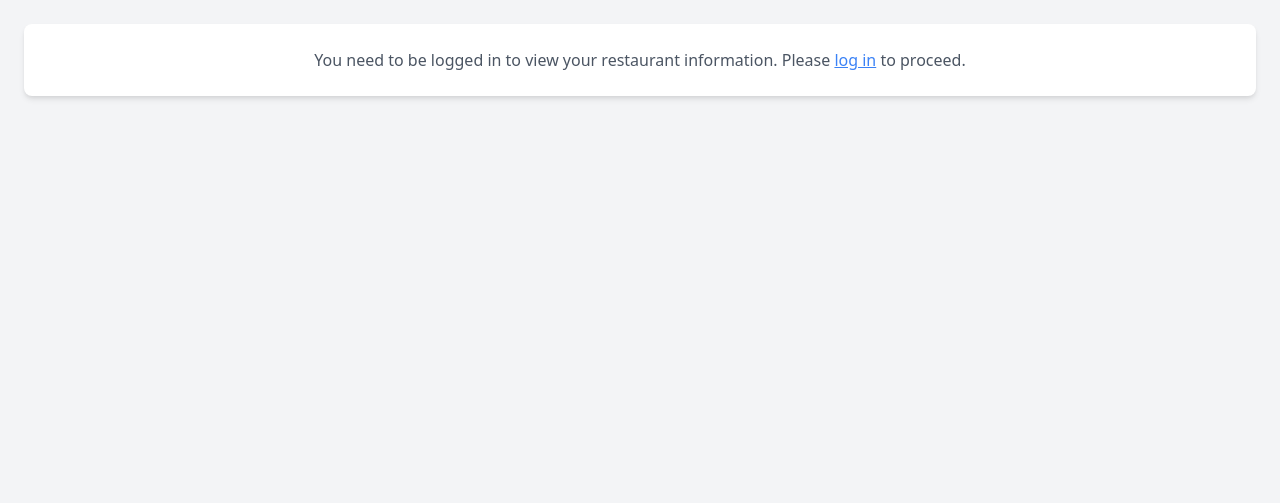
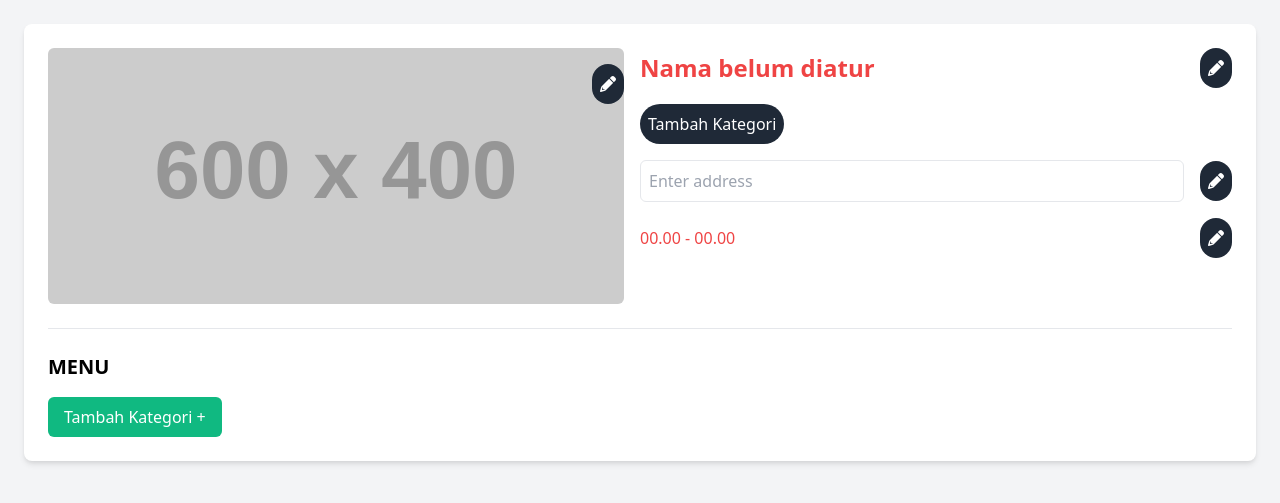
Before and after one commit to muttyqt15/pbp-6, a Django app: page /restaurant/ in a window 1280 px wide. Shown: the top 503 px of the page. Run offline with Django 5.2, Linux system fonts and the light colour scheme; grey boxes labelled with a size stand in for pictures from a placeholder-image service; some libraries are stand-ins or nearby versions.

Commit message:
updated wireframe, TODO enable buttons and styling

```diff
--- a/api/restaurant/templates/my_restaurant.html
+++ b/api/restaurant/templates/my_restaurant.html
@@ -9,63 +9,94 @@
 </head>
 <body class="bg-gray-100 p-6">
     <div class="container mx-auto bg-white p-6 rounded-lg shadow-md">
-        {% if user.is_authenticated %}
-            {% if restaurant %}
+        <!-- Restaurant Photo and Info -->
+        <div class="flex mb-6">
             <!-- Restaurant Photo -->
-                <div class="photo-container relative mb-6">
-                    <img src="{{ restaurant.photo_url }}" alt="Restaurant Photo" class="w-full h-64 object-cover rounded-md">
-                    <a href="{% url 'edit_restaurant' restaurant.id %}" class="edit-button absolute top-4 right-4 bg-gray-800 text-white p-2 rounded-full">
+            <div class="photo-container relative w-1/2 pr-4">
+                <img src="{{ restaurant.photo_url|default:'https://placehold.co/600x400' }}" alt="Restaurant Photo" class="w-full h-64 object-cover rounded-md">
+                <a class="edit-button absolute top-4 right-4 bg-gray-800 text-white p-2 rounded-full">
                     <i class="fas fa-pencil-alt"></i>
                 </a>
             </div>
 
             <!-- Restaurant Info -->
-                <div class="restaurant-info space-y-4">
+            <div class="restaurant-info w-1/2 space-y-4">
+                <!-- Restaurant Name -->
                 <div class="restaurant-name flex items-center justify-between">
+                    {% if restaurant.name %}
                         <h2 class="text-2xl font-bold">{{ restaurant.name }}</h2>
-                        <a href="{% url 'edit_restaurant' restaurant.id %}" class="edit-button bg-gray-800 text-white p-2 rounded-full">
+                    {% else %}
+                        <h2 class="text-2xl font-bold text-red-500">Nama belum diatur</h2>
+                    {% endif %}
+                    <a class="edit-button bg-gray-800 text-white p-2 rounded-full">
                         <i class="fas fa-pencil-alt"></i>
                     </a>
                 </div>
+
+                <!-- Food Categories -->
                 <div class="food-categories flex items-center gap-2">
+                    {% if restaurant.categories.all|length == 0 %}
+                         <a class="edit-button bg-gray-800 text-white p-2 rounded-full">
+                            Tambah Kategori
+                        </a>
+                    {% else %}
                         {% for category in restaurant.categories.all %}
                             <div class="category bg-blue-500 text-white px-4 py-1 rounded-full">{{ category.name }}</div>
                         {% endfor %}
-                        <a href="{% url 'edit_restaurant' restaurant.id %}" class="edit-button bg-gray-800 text-white p-2 rounded-full">
+                        <a class="edit-button bg-gray-800 text-white p-2 rounded-full">
+                            +
+                        </a>
+                    {% endif %}
+
+                </div>
+
+                <!-- Restaurant Address -->
+                <div class="restaurant-address flex items-center justify-between">
+                    <input type="text" value="{{ restaurant.address }}" class="border rounded-md p-2 w-full mr-4" placeholder="Enter address" oninput="updateAddress(this.value)">
+                    <a class="edit-button bg-gray-800 text-white p-2 rounded-full">
                         <i class="fas fa-pencil-alt"></i>
                     </a>
                 </div>
-                    <div class="restaurant-address flex items-center justify-between">
-                        <p>{{ restaurant.address }}</p>
-                        <a href="{% url 'edit_restaurant' restaurant.id %}" class="edit-button bg-gray-800 text-white p-2 rounded-full">
-                            <i class="fas fa-pencil-alt"></i>
-                        </a>
-                    </div>
+
+                <!-- Operating Hours -->
                 <div class="operating-hours flex items-center justify-between">
+                    {% if restaurant.operational_hours %}
                         <p>{{ restaurant.operational_hours }}</p>
-                        <a href="{% url 'edit_restaurant' restaurant.id %}" class="edit-button bg-gray-800 text-white p-2 rounded-full">
+                    {% else %}
+                        <p class="text-red-500">00.00 - 00.00</p>
+                    {% endif %}
+                    <a class="edit-button bg-gray-800 text-white p-2 rounded-full">
                         <i class="fas fa-pencil-alt"></i>
                     </a>
                 </div>
             </div>
-            {% else %}
-                <p class="text-center text-gray-600">No restaurant available. Please add your restaurant information.</p>
-            {% endif %}
+        </div>
 
         <!-- Menu Section -->
         <hr class="my-6">
         <div class="menu-section space-y-4">
+            <h3 class="text-xl font-bold">MENU</h3>
             <button class="add-category bg-green-500 text-white px-4 py-2 rounded-md">Tambah Kategori +</button>
-                {% for food in food_items %}
-                    <div class="category bg-gray-100 p-4 rounded-lg shadow-sm flex items-center justify-between">
-                        <h3 class="text-lg font-semibold">{{ food.name }}</h3>
+            {% for category in restaurant.categories.all %}
+                <div class="category bg-gray-100 p-4 rounded-lg shadow-sm">
+                    <h4 class="font-semibold">{{ category.name }}</h4>
                     <button class="add-menu bg-blue-500 text-white px-4 py-2 rounded-md">+ menu</button>
+                    <ul class="pl-4 list-disc">
+                        {% for food in category.food_items.all %}
+                            <li class="py-1">{{ food.name }}</li>
+                        {% endfor %}
+                    </ul>
                 </div>
             {% endfor %}
         </div>
-        {% else %}
-            <p class="text-center text-gray-600">You need to be logged in to view your restaurant information. Please <a class="text-blue-500 underline">log in</a> to proceed.</p>
-        {% endif %}
     </div>
+
+    <!-- JavaScript -->
+    <script>
+        function updateAddress(value) {
+            // TODO add ajax call to update address later
+            console.log("Address updated to:", value);
+        }
+    </script>
 </body>
 </html>
```
Lines whose indentation alone changed are shown as unchanged.
